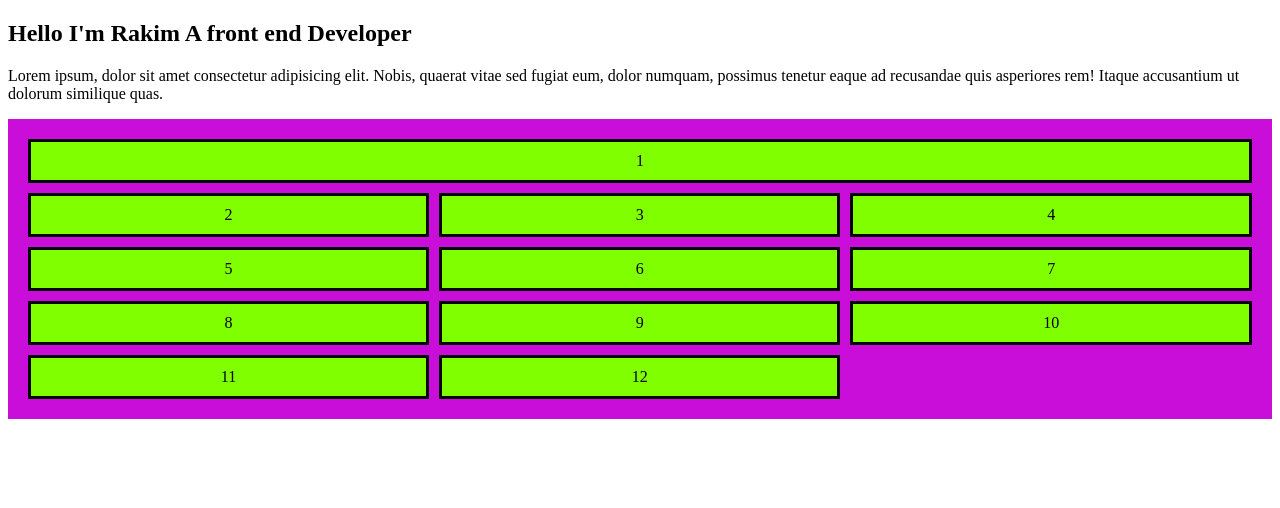
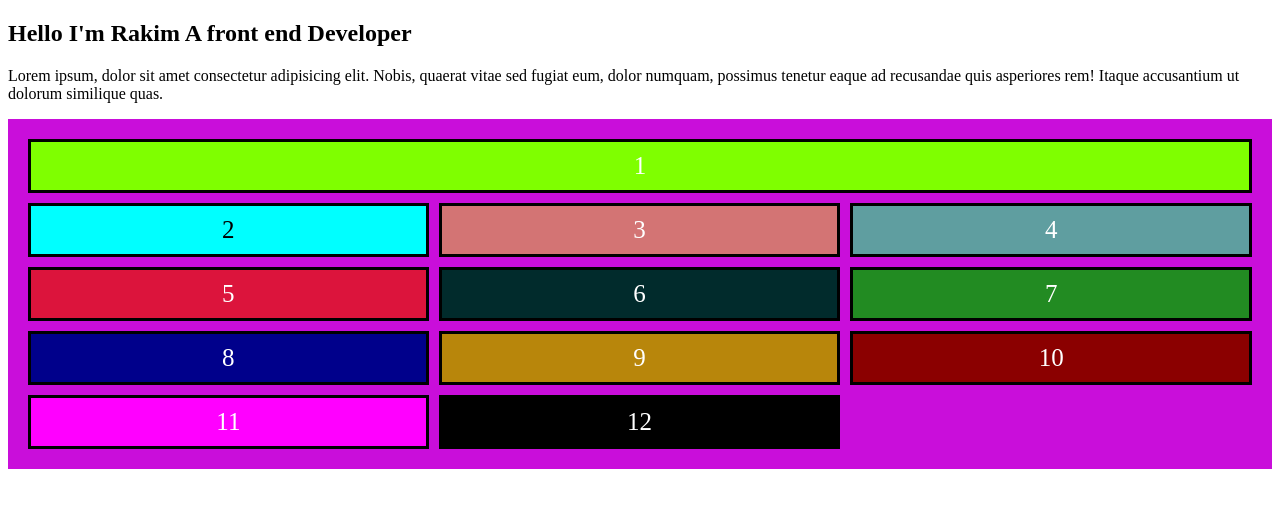
Before and after one commit to imrakim/CSS_grid_layouts, a plain HTML site: page index.html in a window 1280 px wide. Drawn offline with Linux system fonts and the light colour scheme.

Commit message:
give them bg color

```diff
--- a/index.html
+++ b/index.html
@@ -17,10 +17,47 @@
             border: 3px solid black;
             text-align: center;
             padding: 10px;
+            font-size: 25px;
+            color: white;
         }
         .a{
             grid-column-start: 1;
             grid-column-end: 4;
+        }
+        .b{
+            background-color: aqua;
+            color: black;
+        }
+        .c{
+            background-color: rgb(211, 116, 116);
+        }
+        .d{
+            background-color: cadetblue;
+        }
+        .e{
+            background-color: crimson;
+        }
+        .f{
+            background-color: rgb(1, 43, 44);
+        }
+        .g{
+            background-color:forestgreen ;
+        }
+        .h{
+            background-color:darkblue;
+        }
+        .i{
+            background-color: darkgoldenrod;
+        }
+        .j{
+            background-color: darkred;
+        }
+        .k{
+            background-color: fuchsia;
+        }
+        .l{
+            background-color: black;
+            color: white;
         }
     </style>
 </head>
@@ -29,17 +66,17 @@
     <p>Lorem ipsum, dolor sit amet consectetur adipisicing elit. Nobis, quaerat vitae sed fugiat eum, dolor numquam, possimus tenetur eaque ad recusandae quis asperiores rem! Itaque accusantium ut dolorum similique quas.</p>
     <div class="container">
         <div class="item a">1</div>
-        <div class="item">2</div>
-        <div class="item">3</div>
-        <div class="item">4</div>
-        <div class="item">5</div>
-        <div class="item">6</div>
-        <div class="item">7</div>
-        <div class="item">8</div>
-        <div class="item">9</div>
-        <div class="item">10</div>
-        <div class="item">11</div>
-        <div class="item">12</div>
+        <div class="item b">2</div>
+        <div class="item c">3</div>
+        <div class="item d">4</div>
+        <div class="item e">5</div>
+        <div class="item f">6</div>
+        <div class="item g">7</div>
+        <div class="item h">8</div>
+        <div class="item i">9</div>
+        <div class="item j">10</div>
+        <div class="item k">11</div>
+        <div class="item l">12</div>
     </div>
 </body>
 </html>
```
Also changed, not shown: gridp2_layouts.html (added, +19 -0 lines).
